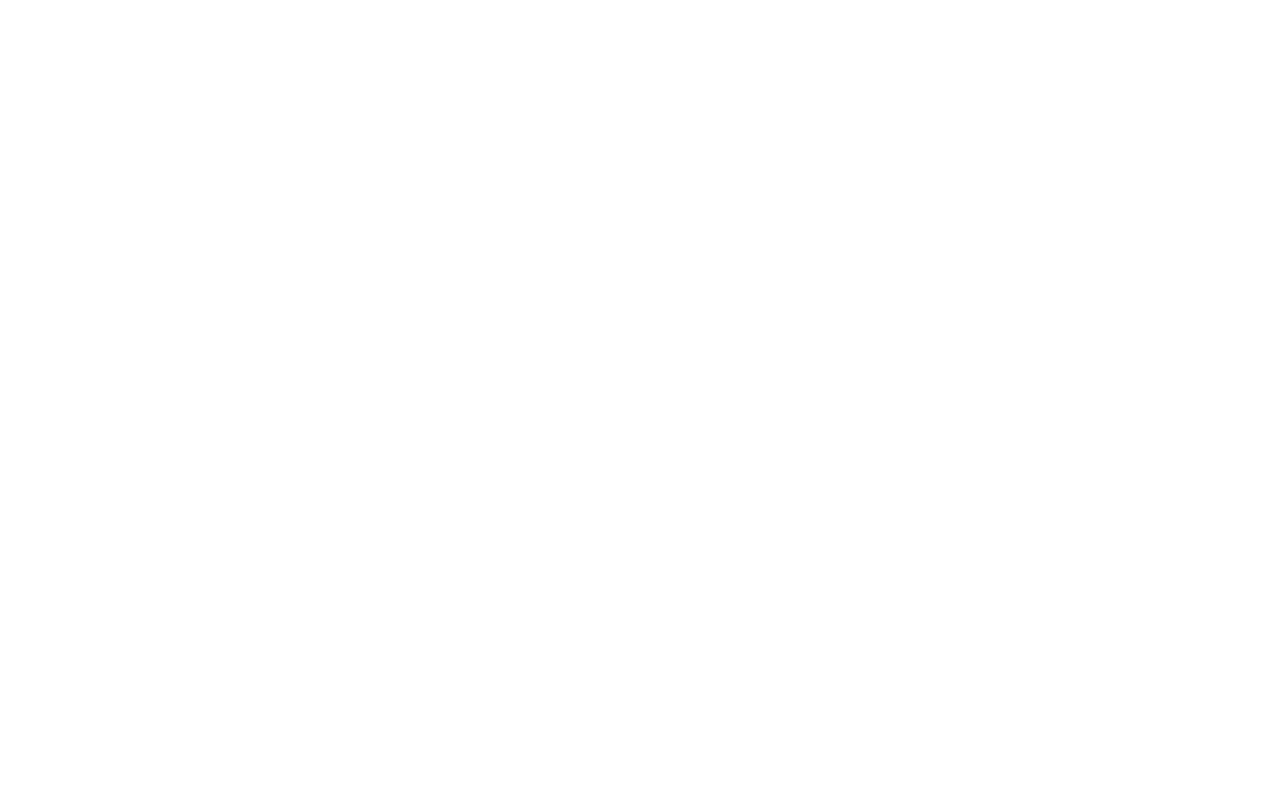
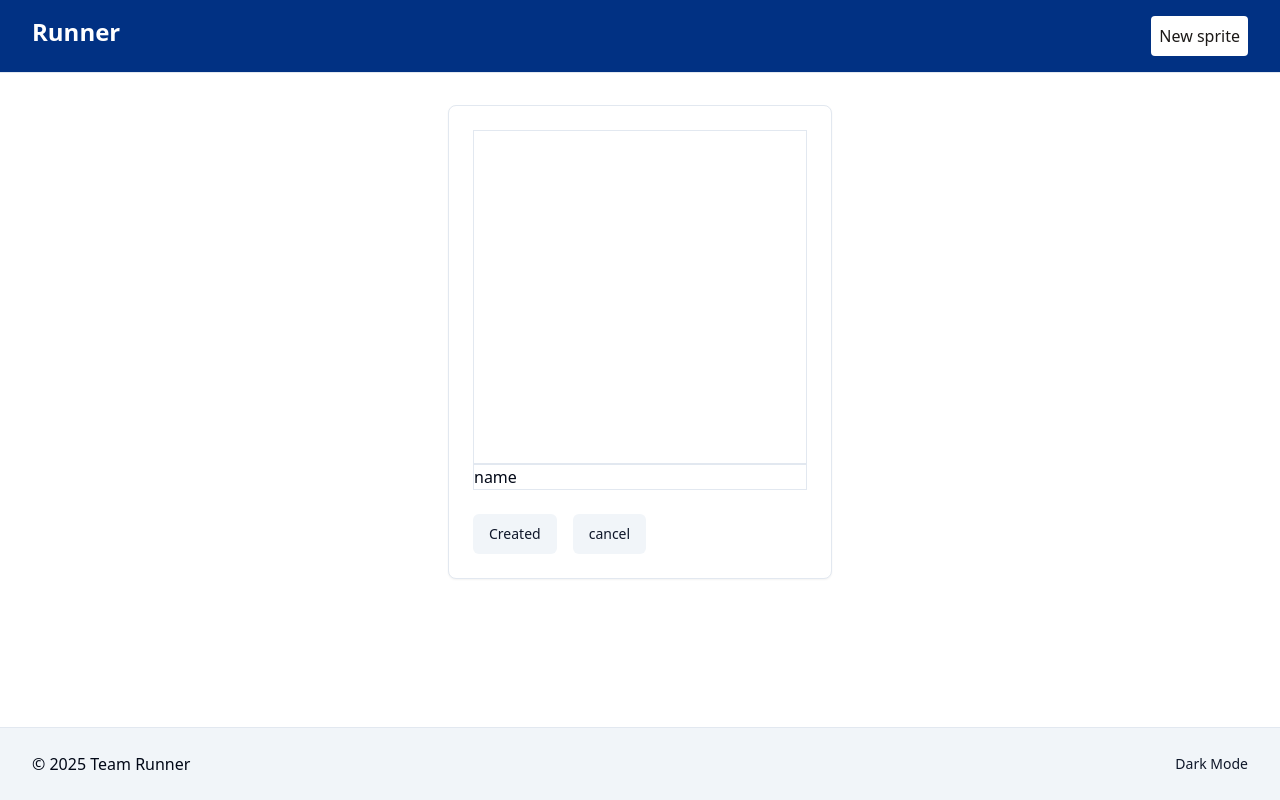
Before and after one commit to Project-IoT-Runner/website, a SvelteKit app: page /sprite/create in a window 1280 px wide. Before the commit this address had no page. Built offline with nearby package versions, Linux system fonts and the light colour scheme.

Commit message:
Add create functie voor sprites

```diff
--- /dev/null
+++ b/src/lib/components/sprite/SpriteCreateBox.svelte
@@ -0,0 +1,52 @@
+<script lang="ts">
+    import type { PixelData, Sprite } from '$lib/sprite';
+    import * as Card from '$lib/components/ui/card';
+    import Button from '../ui/button/button.svelte';
+    import { goto } from '$app/navigation';
+
+    let { pixelData, sprite }: { pixelData: PixelData; sprite: Sprite } = $props();
+    let name = $state('name');
+    const togglePixel = (index: number) => {
+        console.log(sprite)
+        pixelData = pixelData.map((pixel, ix) =>
+            ix === index ? !pixel : pixel
+        );
+    };
+
+    const CreateSprite = async () => {
+        await fetch('/api/sprite/create', {
+            method: 'POST',
+            headers: {
+                'Content-Type': 'application/json'
+            },
+            body: JSON.stringify({
+                name: name,
+                pixels: pixelData
+            })
+        });
+
+        goto('/');
+    };
+
+</script>
+
+<Card.Root class="min-w-64">
+    <Card.Content>
+        <div class="grid aspect-square w-full grid-cols-8 grid-rows-8 border">
+            {#each pixelData as pixel, ix (ix)}
+                <div
+                    class:bg-primary={pixel}
+                    class="h-full w-full"
+                    onclick={() => togglePixel(ix)}
+                ></div>
+            {/each}
+        </div>
+        <input type="text" bind:value={name} class="bg-transparent border w-full"/>
+    </Card.Content>
+    <Card.Footer>
+
+        <Button class="mr-4" variant="secondary" onclick={() => CreateSprite()}>Created</Button>
+        <Button class="no-underline" variant="secondary" href="/">cancel</Button>
+
+    </Card.Footer>
+</Card.Root>
--- a/src/routes/+layout.svelte
+++ b/src/routes/+layout.svelte
@@ -15,12 +15,15 @@
     }
 </script>
 
-<header class="border-b bg-secondary px-8 py-4" style="background: var(--blue)">
+<header class="border-b bg-secondary px-8 py-4 flex justify-between" style="background: var(--blue)">
     <h1 class="text-2xl font-bold">
         <a href="/" class="no-underline hover:underline" style="color: white"
             >Runner</a
         >
     </h1>
+    <a href="/sprite/create" class="no-underline bg-white text-stone-900 p-2 rounded-sm">
+        New sprite
+    </a>
 </header>
 
 <main class="mx-auto my-8 w-full max-w-5xl px-4">
--- /dev/null
+++ b/src/routes/api/sprite/create/+server.ts
@@ -0,0 +1,20 @@
+import { error, type RequestHandler } from '@sveltejs/kit';
+
+export const POST: RequestHandler = async ({ request, locals: { supabase } }) => {
+    const { pixels, name } = await request.json();
+
+    if (!pixels) {
+        throw error(400, 'Missing pixels data in request body');
+    }
+
+    const { data: sprite, error: spriteLoadError } = await supabase
+        .from('sprites')
+        .insert({ pixels: pixels, name: name } )
+
+
+    if (spriteLoadError) {
+        throw error(404, 'Sprite not found');
+    }
+
+    return new Response(JSON.stringify(sprite));
+};
--- /dev/null
+++ b/src/routes/sprite/create/+page.svelte
@@ -0,0 +1,20 @@
+<script lang="ts">
+    import { page } from '$app/state';
+    import SpriteCreateBox from '$lib/components/sprite/SpriteCreateBox.svelte';
+
+    import type { Sprite } from '$lib/sprite';
+
+	import type { PageProps } from '../add/$types';
+
+	let { data }: PageProps = $props();
+	let sprite: Sprite = {
+        pixels: new Array(64).fill(false)
+
+    } ;
+</script>
+
+<div class="w-full h-full flex justify-center  ">
+	<div class="w-96">
+		<SpriteCreateBox pixelData={sprite.pixels} sprite={sprite} />
+	</div>
+</div>
```
Also changed, not shown: src/routes/sprite/create/+page.ts (added).
